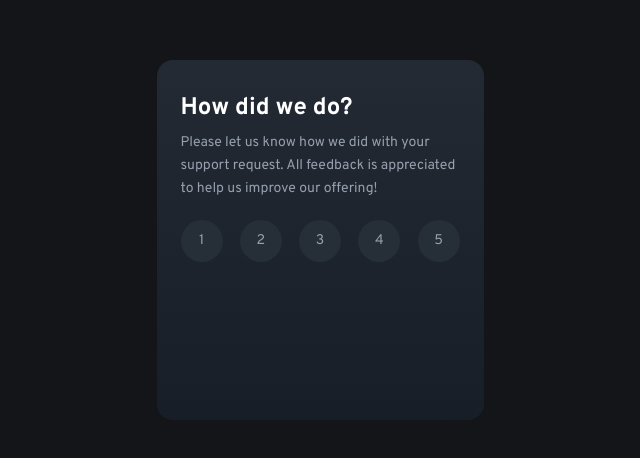
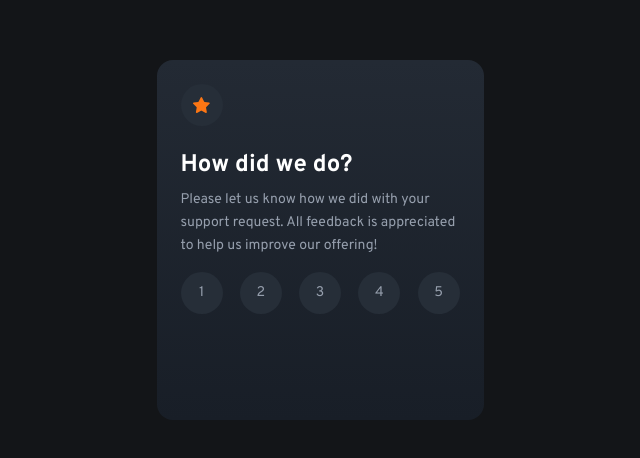
Before and after one commit to rachaelhrlm/fm-rating-component, a React (Create React App) app: page / in a window 1280 px wide. Shown: the part 160-618 px from the top of the page, without its empty margins (320-960 px from the left). Built offline with nearby package versions, Linux system fonts and the light colour scheme.

Commit message:
add start icon component

```diff
--- a/public/styles/app.css
+++ b/public/styles/app.css
@@ -346,32 +346,29 @@ Ensure the default browser behavior of the `hidden` attribute.
   --tw-backdrop-saturate:  ;
   --tw-backdrop-sepia:  ;
 }
+.mb-\[15px\]{
+  margin-bottom: 15px;
+}
 .flex{
   display: flex;
+}
+.h-\[360px\]{
+  height: 360px;
+}
+.h-\[42px\]{
+  height: 42px;
 }
 .h-screen{
   height: 100vh;
 }
-.h-\[360px\]{
-  height: 360px;
+.w-\[327px\]{
+  width: 327px;
 }
-.h-\[24px\]{
-  height: 24px;
-}
-.h-\[42px\]{
-  height: 42px;
+.w-\[42px\]{
+  width: 42px;
 }
 .w-screen{
   width: 100vw;
-}
-.w-\[327px\]{
-  width: 327px;
-}
-.w-\[24px\]{
-  width: 24px;
-}
-.w-\[42px\]{
-  width: 42px;
 }
 .cursor-pointer{
   cursor: pointer;
@@ -391,17 +388,17 @@ Ensure the default browser behavior of the `hidden` attribute.
 .rounded-full{
   border-radius: 9999px;
 }
-.bg-dark-blue-600{
+.bg-gray-600{
   --tw-bg-opacity: 1;
-  background-color: rgb(19 21 24 / var(--tw-bg-opacity));
+  background-color: rgb(75 85 99 / var(--tw-bg-opacity));
 }
 .bg-dark-blue-500{
   --tw-bg-opacity: 1;
   background-color: rgb(38 46 56 / var(--tw-bg-opacity));
 }
-.bg-gray-600{
+.bg-dark-blue-600{
   --tw-bg-opacity: 1;
-  background-color: rgb(75 85 99 / var(--tw-bg-opacity));
+  background-color: rgb(19 21 24 / var(--tw-bg-opacity));
 }
 .bg-gradient-to-b{
   background-image: linear-gradient(to bottom, var(--tw-gradient-stops));
@@ -416,36 +413,27 @@ Ensure the default browser behavior of the `hidden` attribute.
 .p-\[24px\]{
   padding: 24px;
 }
-.py-\[5px\]{
-  padding-top: 5px;
-  padding-bottom: 5px;
-}
-.py-\[10px\]{
-  padding-top: 10px;
-  padding-bottom: 10px;
-}
 .py-\[15px\]{
   padding-top: 15px;
   padding-bottom: 15px;
 }
-.py-\[20px\]{
-  padding-top: 20px;
-  padding-bottom: 20px;
-}
-.align-middle{
-  vertical-align: middle;
+.text-center{
+  text-align: center;
 }
 .font-sans{
   font-family: Overpass, sans-serif;
 }
+.text-\[14px\]{
+  font-size: 14px;
+}
 .text-\[24px\]{
   font-size: 24px;
 }
-.text-\[14px\]{
-  font-size: 14px;
-}
 .font-bold{
   font-weight: 700;
+}
+.leading-\[0\]{
+  line-height: 0;
 }
 .leading-relaxed{
   line-height: 1.625;
@@ -453,14 +441,8 @@ Ensure the default browser behavior of the `hidden` attribute.
 .leading-loose{
   line-height: 2;
 }
-.leading-none{
-  line-height: 1;
-}
-.leading-\[0px\]{
-  line-height: 0px;
-}
-.leading-\[0\]{
-  line-height: 0;
+.leading-\[42px\]{
+  line-height: 42px;
 }
 .text-white{
   --tw-text-opacity: 1;
@@ -470,17 +452,10 @@ Ensure the default browser behavior of the `hidden` attribute.
   --tw-text-opacity: 1;
   color: rgb(150 159 173 / var(--tw-text-opacity));
 }
-.text-gray-600{
-  --tw-text-opacity: 1;
-  color: rgb(75 85 99 / var(--tw-text-opacity));
-}
 .transition-all{
   transition-property: all;
   transition-timing-function: cubic-bezier(0.4, 0, 0.2, 1);
   transition-duration: 150ms;
-}
-.duration-200{
-  transition-duration: 200ms;
 }
 .duration-300{
   transition-duration: 300ms;
--- a/src/component/index.ts
+++ b/src/component/index.ts
@@ -1,4 +1,5 @@
 export * from './card';
 export * from './ratingButton';
+export * from './starIcon';
 export * from './text';
 export * from './title';
--- a/src/component/ratingButton/ratingButton.tsx
+++ b/src/component/ratingButton/ratingButton.tsx
@@ -13,7 +13,7 @@ export const RatingButton: FunctionComponent<RatingButtonProps> = ({ onClick, se
         <button
             onClick={() => onClick(value)}
             className={classNames(
-                'h-[42px] w-[42px] rounded-full font-sans text-[14px] flex place-content-center place-items-center leading-[0] cursor-pointer hover:bg-orange-500 hover:text-white transition-all duration-300',
+                'h-[42px] w-[42px] rounded-full font-sans text-[14px] text-center leading-[42px] cursor-pointer hover:bg-orange-500 hover:text-white transition-all duration-300',
                 { 'bg-gray-600 text-white': isSelected },
                 { 'bg-dark-blue-500 text-grey-500': !isSelected },
             )}>
--- /dev/null
+++ b/src/component/starIcon/index.ts
@@ -0,0 +1 @@
+export * from './starIcon';
--- /dev/null
+++ b/src/component/starIcon/starIcon.tsx
@@ -0,0 +1,13 @@
+import React, { FunctionComponent } from 'react';
+import { ReactComponent as Star } from '../../svg/icon-star.svg';
+
+export const StarIcon: FunctionComponent = () => {
+    return (
+        <div
+            className={
+                'bg-dark-blue-500 text-grey-500 h-[42px] w-[42px] rounded-full font-sans text-[14px] flex place-content-center place-items-center leading-[0] cursor-pointer hover:bg-orange-500 hover:text-white transition-all duration-300 mb-[15px]'
+            }>
+            <Star />
+        </div>
+    );
+};
--- a/src/page/home/home.tsx
+++ b/src/page/home/home.tsx
@@ -1,16 +1,17 @@
 import React, { FunctionComponent, useState } from 'react';
-import { Card, RatingButton, Text, Title } from '../../component';
+import { Card, RatingButton, StarIcon, Text, Title } from '../../component';
 
 export const Home: FunctionComponent = () => {
     const [rating, setRating] = useState<number>();
     return (
         <main className="bg-dark-blue-600 w-screen h-screen flex place-content-center place-items-center">
             <Card>
+                <StarIcon />
                 <Title>How did we do?</Title>
                 <Text>
                     Please let us know how we did with your support request. All feedback is appreciated to help us improve our offering!
                 </Text>
-                <section className="flex justify-between py-[20px]">
+                <section className="flex justify-between py-[15px]">
                     <RatingButton onClick={(value: number) => setRating(value)} selected={rating} value={1} />
                     <RatingButton onClick={(value: number) => setRating(value)} selected={rating} value={2} />
                     <RatingButton onClick={(value: number) => setRating(value)} selected={rating} value={3} />
```
Also changed, not shown: src/svg/icon-star.svg (renamed from public/icon-star.svg), src/svg/illustration-thank-you.svg (renamed from public/illustration-thank-you.svg).
